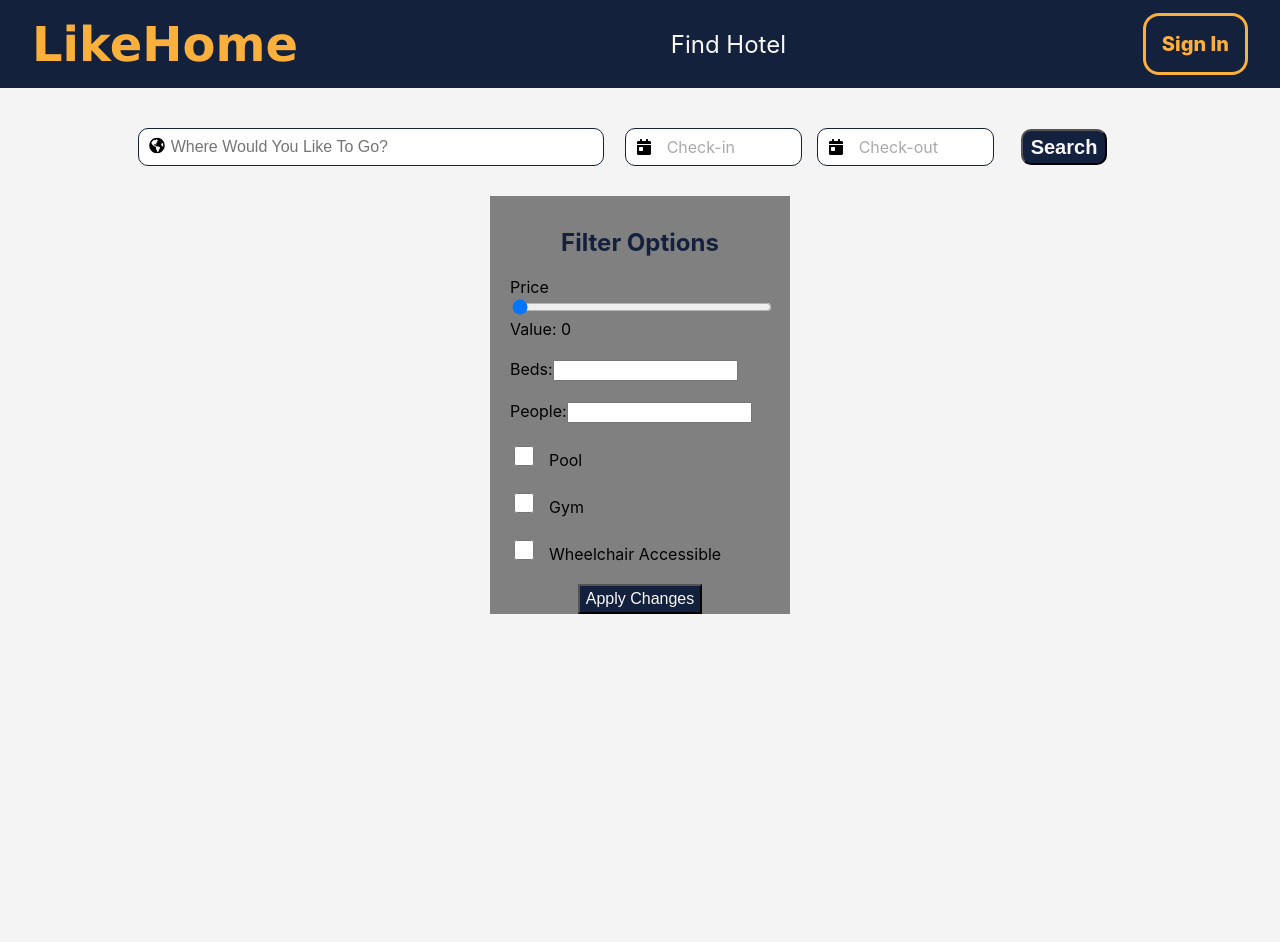
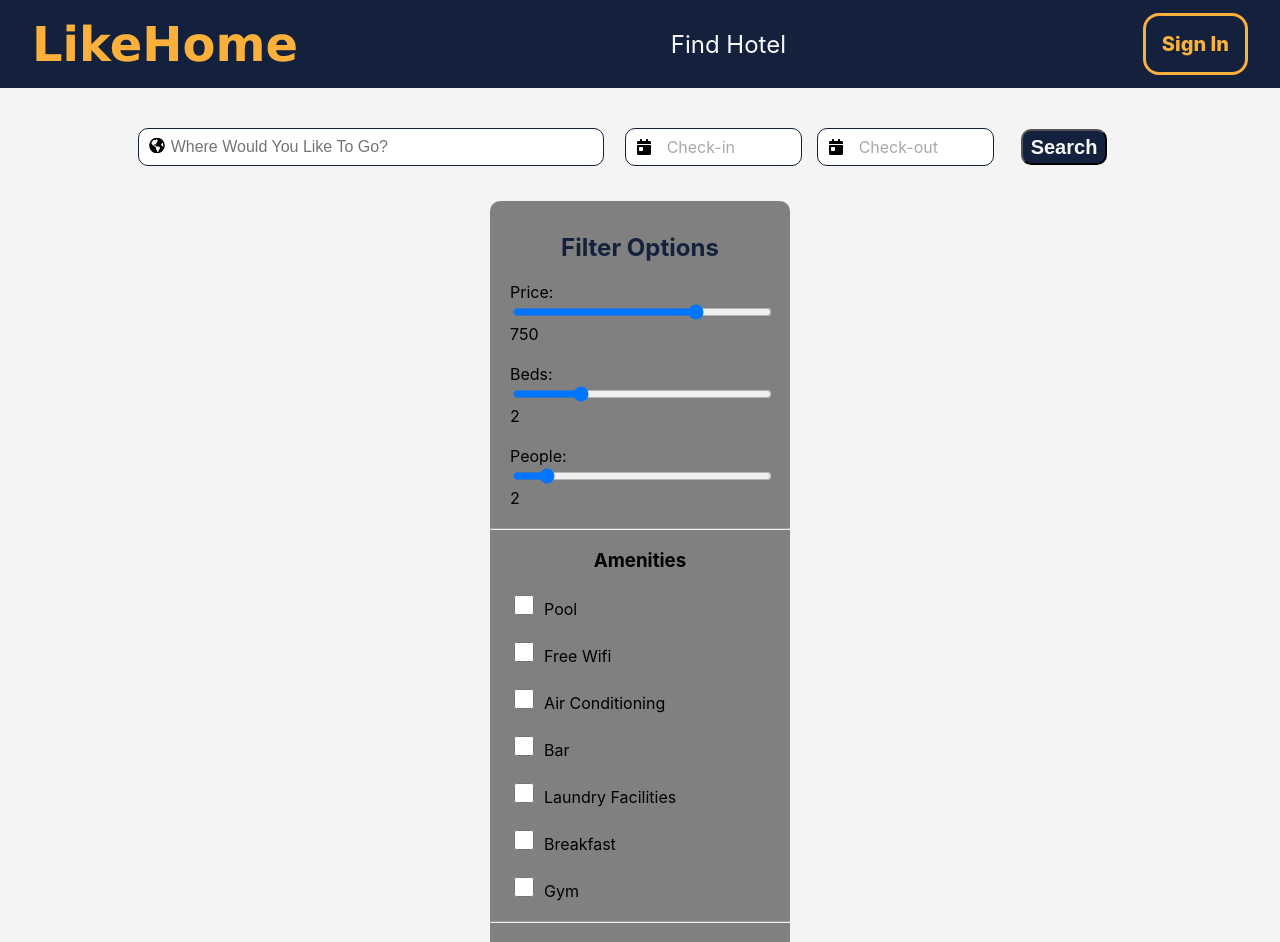
Before and after one commit to vivekkoya/LikeHome-Hotel, a React (Create React App) app in the folder hotel/: page /search in a window 1280 px wide. Shown: the top 942 px of the page. Before the commit the page ends 800 px from the top, so only its background shows below. Built offline with nearby package versions, Linux system fonts and the light colour scheme.

Commit message:
more filter menu edits

```diff
--- a/hotel/src/listingspage/Listings.css
+++ b/hotel/src/listingspage/Listings.css
@@ -78,7 +78,8 @@ h2 {
 .filterbox {
     background-color: grey;
     width: 300px;
-    margin-top: 10px;
+    margin-top: 15px;
+    border-radius: 10px;
 }
 
 .find-body {
@@ -123,7 +124,7 @@ label {
 }
 
 input[type="checkbox"] {
-    margin-right: 15px;
+    margin-right: 10px;
   }
 
 input[type="range"] {
@@ -141,4 +142,14 @@ button {
     font-size: 1rem;
     margin: 0 auto;
     display: block;
+    font-size: 20px;
+    border-radius: 5px;
 }
+label {
+    color: black
+}
+
+h3{
+    color: black;
+    text-align: center;
+}
--- a/hotel/src/listingspage/Listings.jsx
+++ b/hotel/src/listingspage/Listings.jsx
@@ -59,33 +59,39 @@ const Listings = () => {
   const [start, setStart] = useState("");
   const [end, setEnd] = useState("");
 
-  const [selectedCheckboxes, setSelectedCheckboxes] = useState([]);
-  const [inputValues, setInputValues] = useState({ beds: '', people: '' });
-  const [sliderValues, setSliderValues] = useState({ slider1: 0 });
-  const handleCheckboxChange = (event) => {
-    const { value, checked } = event.target;
+  const [selectedAmenities, setSelectedAmenities] = useState([]);
+  const [selectedAccessibility, setSelectedAccessibility] = useState([]);
+  const [sliderValues, setSliderValues] = useState({ price: 750, beds: 2, people: 2 });
 
-    if (checked) {
-      setSelectedCheckboxes([...selectedCheckboxes, value]);
+  const handleCheckboxChange = (category, value) => {
+    if (category === 'amenities') {
+      setSelectedAmenities((prev) => {
+        if (prev.includes(value)) {
+          return prev.filter((item) => item !== value);
         } else {
-      setSelectedCheckboxes(selectedCheckboxes.filter(option => option !== value));
+          return [...prev, value];
+        }
+      });
+    } else if (category === 'accessibility') {
+      setSelectedAccessibility((prev) => {
+        if (prev.includes(value)) {
+          return prev.filter((item) => item !== value);
+        } else {
+          return [...prev, value];
+        }
+      });
     }
   };
-  const handleInputChange = (event) => {
-    const { name, value } = event.target;
-    setInputValues({ ...inputValues, [name]: value });
-  };
-  const handleSliderChange = (event) => {
-    const { name, value } = event.target;
-    setSliderValues({
-      ...sliderValues,
-      [name]: parseInt(value, 10),
-    });
+  const handleSliderChange = (name, value) => {
+    setSliderValues((prev) => ({
+      ...prev,
+      [name]: value,
+    }));
   };
   const applyChanges = () => {
-    console.log('Selected checkboxes:', selectedCheckboxes);
-    console.log('Slider values:', sliderValues);
-    console.log('Input values:', inputValues);
+    console.log('Selected Amenities:', selectedAmenities);
+    console.log('Selected Accessibility:', selectedAccessibility);
+    console.log('Slider Values:', sliderValues);
   };
 
   //used to inbed icon in the datepicker
@@ -136,63 +142,84 @@ const Listings = () => {
       <div className="find-body">
         <div className="filterbox">
           <h2>Filter Options</h2>
+          <div>
             <label>
-            Price
+              Price:
               <input
                 type="range"
-              name="slider1"
                 min="100"
                 max="1000"
-              value={sliderValues.slider1}
-              onChange={handleSliderChange}
+                step="1"
+                value={sliderValues.price}
+                onChange={(e) => handleSliderChange('price', parseInt(e.target.value))}
               />
-            <div>Value: {sliderValues.slider1}</div>
+              {sliderValues.price}
             </label>
+          </div>
+
+          <div>
             <label>
               Beds:
               <input
-              type="text"
-              name="beds"
-              value={inputValues.beds}
-              onChange={handleInputChange}
+                type="range"
+                min="1"
+                max="5"
+                step="1"
+                value={sliderValues.beds}
+                onChange={(e) => handleSliderChange('beds', parseInt(e.target.value))}
               />
+              {sliderValues.beds}
             </label>
+          </div>
+
+          <div>
             <label>
               People:
               <input
-              type="text"
-              name="people"
-              value={inputValues.people}
-              onChange={handleInputChange}
+                type="range"
+                min="1"
+                max="10"
+                step="1"
+                value={sliderValues.people}
+                onChange={(e) => handleSliderChange('people', parseInt(e.target.value))}
               />
+              {sliderValues.people}
             </label>
-          <label>
+          </div>
+          <hr />
+          <h3>Amenities</h3>
+          <div>
+            {['Pool', 'Free Wifi', 'Air Conditioning', 'Bar', 'Laundry Facilities', 'Breakfast', 'Gym'].map((amenity) => (
+              <label key={amenity}>
                 <input
                   type="checkbox"
-              value="Pool"
-              checked={selectedCheckboxes.includes('Pool')}
-              onChange={handleCheckboxChange}
+                  value={amenity}
+                  checked={selectedAmenities.includes(amenity)}
+                  onChange={() => handleCheckboxChange('amenities', amenity)}
                 />
-            Pool
+                {amenity}
               </label>
-          <label>
+            ))}
+          </div>
+
+          <hr />
+
+          <h3>Accessibility</h3>
+          <div>
+            {['WheelChair Accessible', 'Staff Asl Trained', 'Non-smoking', 'Mulitlingual Staff'].map((accessibility) => (
+              <label key={accessibility}>
                 <input
                   type="checkbox"
-              value="Gym"
-              checked={selectedCheckboxes.includes('Gym')}
-              onChange={handleCheckboxChange}
+                  value={accessibility}
+                  checked={selectedAccessibility.includes(accessibility)}
+                  onChange={() => handleCheckboxChange('accessibility', accessibility)}
                 />
-            Gym
+                {accessibility}
               </label>
-          <label>
-            <input
-              type="checkbox"
-              value="Wheelchair Accessible"
-              checked={selectedCheckboxes.includes('Wheelchair Accessible')}
-              onChange={handleCheckboxChange}
-            />
-            Wheelchair Accessible
-          </label>
+            ))}
+          </div>
+
+          <hr />
           <button onClick={applyChanges}>Apply Changes</button>
         </div>        <div className="listing-cards">
           {listings.map((listing) => (
```
Lines whose indentation alone changed are shown as unchanged.
